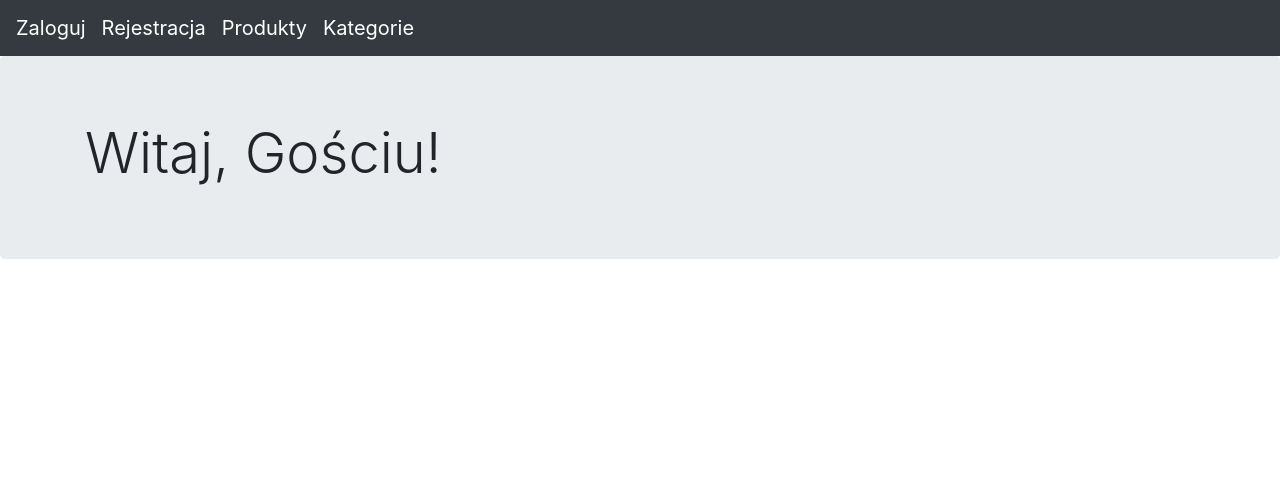
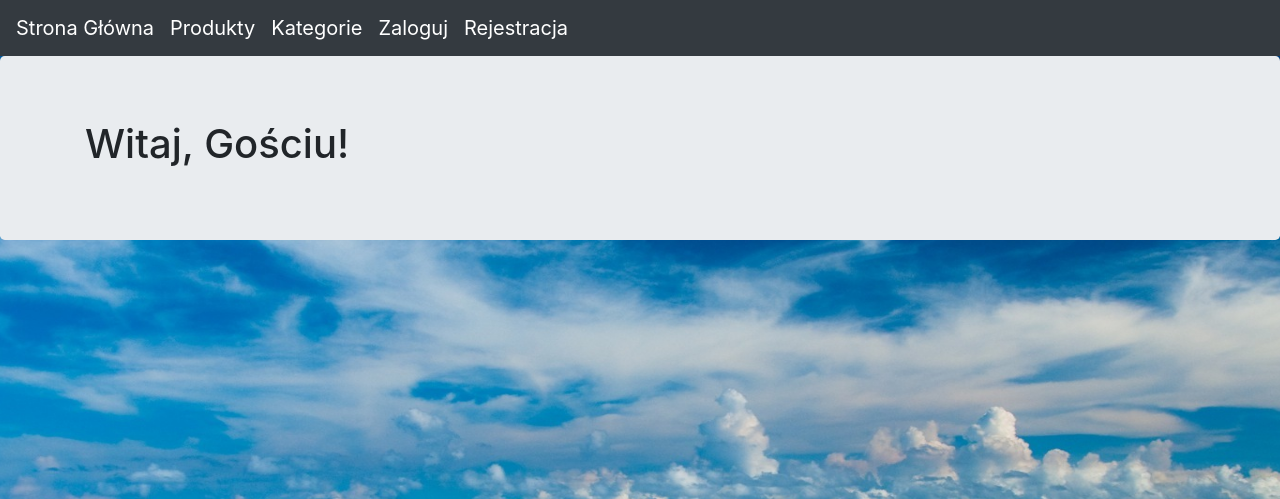
Before and after one commit to Nixir-hub/djangoeshop, a Django app: page / in a window 1280 px wide. Shown: the top 499 px of the page. Run offline with Django 3.2, Linux system fonts and the light colour scheme; some libraries are stand-ins or nearby versions.

Commit message:
7.2st commit changes: little changes in templates

```diff
--- /dev/null
+++ b/eshopp_app/static/style.css
@@ -0,0 +1,11 @@
+body {
+ background-image: url("new foto.jpeg");
+ background-color: #ffffff;
+ background-size: 100%;
+}
+#bg{
+    background-size: 1800px 900px;
+    background-repeat: no-repeat;
+    background-position: top;
+    background-attachment: fixed;
+}
--- a/eshopp_app/views.py
+++ b/eshopp_app/views.py
@@ -3,8 +3,8 @@ from django.contrib.auth.models import User
 from django.shortcuts import render
 from django.urls import reverse
 from django.views import View
-from django.views.generic import ListView, DetailView, CreateView, UpdateView, DeleteView
-from eshopp_app.form import SignUpForm, UpdateCartForm, CreateOrderForm
+from django.views.generic import ListView, DetailView, CreateView, UpdateView, DeleteView, FormView
+from eshopp_app.form import SignUpForm, UpdateCartForm, CreateOrderForm, LoginForm
 from eshopp_app.models import Product, Category, Cart, CartProduct, Order, Discount, Profile
 
 
@@ -76,7 +76,7 @@ class UserProfilView(LoginRequiredMixin, DetailView):
 
 
 class CreateUser(CreateView):
-    model = User
+    model = Profile
     form_class = SignUpForm
     template_name = "form.html"
     success_url = "/login"
--- a/templates/base.html
+++ b/templates/base.html
@@ -1,15 +1,19 @@
+{% load static %}
 <!DOCTYPE html>
 <html lang="en">
 <head>
     <meta charset="UTF-8">
+    <link rel="stylesheet" href="static/style.css">
     <link rel="stylesheet" href="https://maxcdn.bootstrapcdn.com/bootstrap/4.0.0/css/bootstrap.min.css" integrity="sha384-Gn5384xqQ1aoWXA+058RXPxPg6fy4IWvTNh0E263XmFcJlSAwiGgFAW/dAiS6JXm" crossorigin="anonymous">
-    <title>Main Page</title>
+    <meta name="viewport" content="width=device-width">
+    <title>Sklep internetowy</title>
     <nav class="navbar navbar-expand-lg navbar navbar-dark bg-dark">
         {% if not user.is_authenticated %}
+            <a class="navbar-brand" href="/">Strona Główna</a>
+            <a class="navbar-brand" href="{% url "list_products" %}"> Produkty</a>
+            <a class="navbar-brand" href="{% url 'categories-list-view' %}"> Kategorie</a>
             <a class="navbar-brand" href="{% url 'login' %}">Zaloguj</a>
             <a class="navbar-brand" href="{% url "register-view" %}"> Rejestracja</a>
-                <a class="navbar-brand" href="{% url "list_products" %}"> Produkty</a>
-                <a class="navbar-brand" href="{% url 'categories-list-view' %}"> Kategorie</a>
         {% else %}
                 <a class="navbar-brand" href="{% url 'logout' %}">Wyloguj</a>
         {% endif %}
@@ -22,7 +26,7 @@
         {% endif %}
     </nav>
 </head>
-<body>
+<body id="bg" style="background-image: url('{% static "new foto.jpeg"%}')">
 {% if error %}
     <div class="alert alert-warning alert-dismissible fade show" role="alert">
         {{error}}
@@ -35,15 +39,41 @@
     {% if not user.is_authenticated %}
         <div class="jumbotron">
             <div class="container">
-        <h1 class="display-4">Witaj, Gościu!</h1>
+                <h1 class="display-6">Witaj, Gościu!</h1>
             </div>
         </div>
     {% elif user.is_authenticated %}
         <div class="jumbotron">
             <div class="container">
-        <h1 class="display-4">Witaj, {{ user.username}}!</h1>
+                <h1 class="display-6">Witaj, {{ user.username}}!</h1>
                 <p>Zapoznaj się z naszą nową ofertą</p>
             </div>
+        </div>
+        <div id="carouselExampleIndicators" class="carousel slide" data-ride="carousel">
+  <ol class="carousel-indicators">
+    <li data-target="#carouselExampleIndicators" data-slide-to="0" class="active"></li>
+    <li data-target="#carouselExampleIndicators" data-slide-to="1"></li>
+    <li data-target="#carouselExampleIndicators" data-slide-to="2"></li>
+  </ol>
+      <div class="carousel-inner">
+        <div class="carousel-item active">
+          <img class="d-block w-100" src="" alt="First slide">
+        </div>
+        <div class="carousel-item">
+          <img class="d-block w-100" src="" alt="Second slide">
+        </div>
+        <div class="carousel-item">
+          <img class="d-block w-100" src="" alt="Third slide">
+        </div>
+      </div>
+      <a class="carousel-control-prev" href="#carouselExampleIndicators" role="button" data-slide="prev">
+        <span class="carousel-control-prev-icon" aria-hidden="true"></span>
+        <span class="sr-only">Previous</span>
+      </a>
+      <a class="carousel-control-next" href="#carouselExampleIndicators" role="button" data-slide="next">
+        <span class="carousel-control-next-icon" aria-hidden="true"></span>
+        <span class="sr-only">Next</span>
+      </a>
     </div>
     {% endif %}
 {% endblock %}
--- a/templates/category_detail.html
+++ b/templates/category_detail.html
@@ -3,7 +3,7 @@
         <table>
             <div class="jumbotron jumbotron-fluid">
                 <div class="container">
-                    <h1 class="display-4">{{ category.name }}</h1>
+                    <h1 class="display-6">{{ category.name }}</h1>
                 </div>
             </div>
             {%for item in category.products.all %}
--- a/templates/product_detail.html
+++ b/templates/product_detail.html
@@ -1,6 +1,6 @@
 {% extends "base.html" %}
 {% block content %}
-    <img class="card-img-top" src="{{ product.img.url }}" alt="{{ product.name }}" width="150px">
+    <img class="card-img-top" src="{{ product.img.url }}" alt="{{ product.name }}" width="100%">
     <div class="jumbotron jumbotron-fluid">
       <div class="container">
             <h1 class="display-4">{{ product.name }}</h1>
@@ -23,6 +23,6 @@
         </li>
     </uL>
     {% if user.is_authenticated %}
-        <li class="list-group-item"><a href="{% url "add_to_cart" user.id %}"> Dodaj do koszyka</a></li>
+        <li class="list-group-item"><a class="btn btn-primary" href="{% url "add_to_cart" user.id %}"> Dodaj do koszyka</a></li>
     {% endif %}
 {% endblock %}
--- a/templates/product_list.html
+++ b/templates/product_list.html
@@ -4,7 +4,7 @@
     <table class="container">
         <div class="jumbotron">
                 <div class="container">
-                    <h1 class="display-4">Produkty</h1>
+                    <h1 class="display-6">Produkty</h1>
                 </div>
         </div>
         {%for item in object_list %}
```
Also changed, not shown: eshopp_app/form.py (+5 -2 lines), templates/form.html (+4 -5 lines), eshopp_app/static/background to project site.jpeg (added), eshopp_app/static/new foto.jpeg (added). Lines whose indentation alone changed are shown as unchanged.
